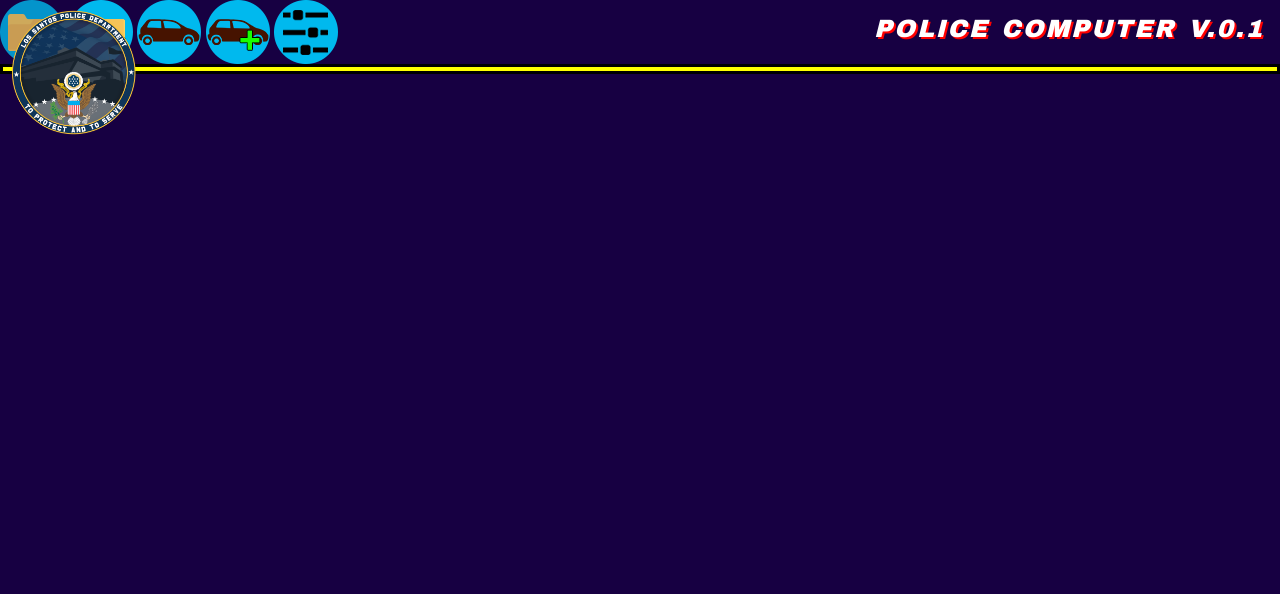
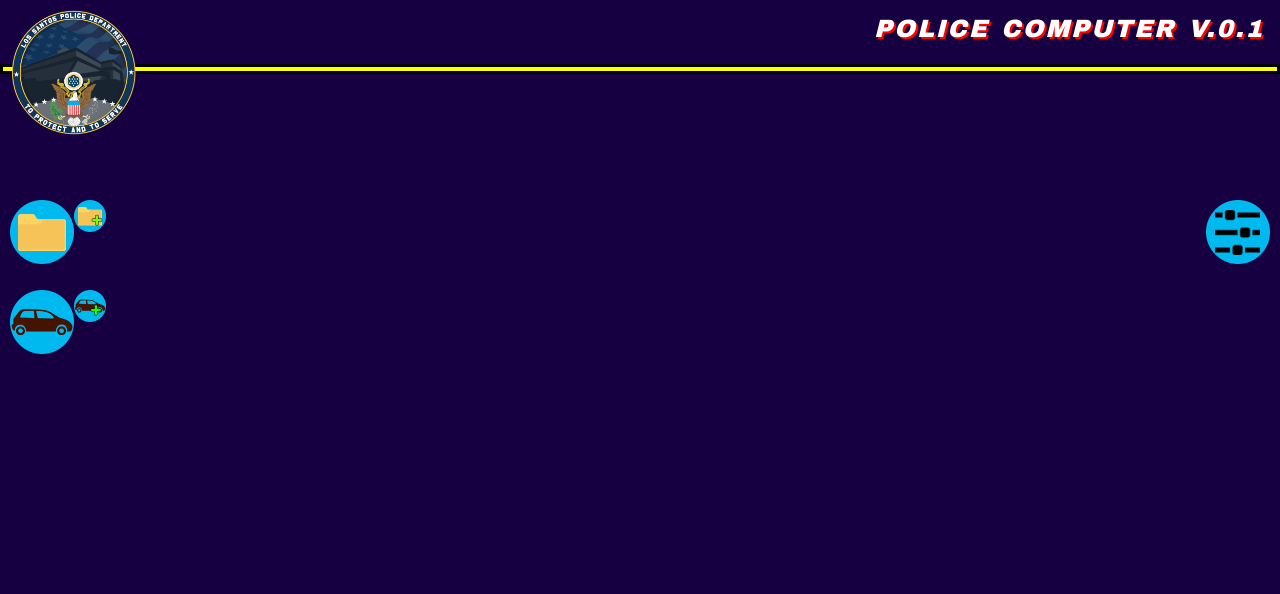
Before and after one commit to NotFckingFex/NotFckingFex.github.io, a PHP site: page / in a window 1280 px wide. Shown: the top 594 px of the page. Run offline with PHP 8.4, Linux system fonts and the light colour scheme; some libraries are stand-ins or nearby versions.

Commit message:
Update style.css

```diff
--- a/css/style.css
+++ b/css/style.css
@@ -49,6 +49,8 @@
     text-transform: uppercase;
 }
 
+
+
 .footer {
     position: fixed;
     font-size: 12px;
@@ -65,3 +67,101 @@
     width: 100%;
     text-align: center;
 }
+
+#vehicleicon {
+    position: fixed;
+    top: 290px; /* your required value */
+    left: 10px;
+    width: 64px;
+    height: 64px;
+}
+
+#vehiclecreate {
+    position: fixed;
+    top: 290px; /* your required value */
+    left: 74px;
+    width: 32px;
+    height: 32px;
+    position: fixed;
+}
+#foldericon {
+    position: fixed;
+    top: 200px; /* your required value */
+    left: 10px;
+    width: 64px;
+    height: 64px;
+    position: fixed;
+}
+
+#foldercreate {
+    position: fixed;
+    top: 200px; /* your required value */
+    left: 74px;
+    width: 32px;
+    height: 32px;
+    position: fixed;
+}
+
+#settingsicon {
+    position: fixed;
+    top: 200px; /* your required value */
+    right: 10px;
+    width: 64px;
+    height: 64px;
+    position: fixed;
+}
+
+
+
+
+
+
+.login-form {
+    width: 340px;
+    margin: 150px auto;
+}
+.login-form form {
+    margin-bottom: 15px;
+    background: #f7f7f7;
+    box-shadow: 0px 2px 2px rgba(0, 0, 0, 0.3);
+    padding: 30px;
+}
+.login-form h2 {
+    margin: 0 0 15px;
+}
+.form-control, .btn {
+    min-height: 38px;
+    border-radius: 2px;
+}
+.btn {
+    font-size: 15px;
+    font-weight: bold;
+}
+
+#regi {
+    position: absolute;
+    top: 110px;
+    right: 47%;
+    font-size: 25px;
+    font-family: "Arial Black", Gadget, sans-serif;
+    color: #ffffff;
+    text-shadow: 2px 2px #ff0000;
+    text-transform: uppercase;
+}
+
+#logintext {
+    position: absolute;
+    top: 110px;
+    right: 48%;
+    font-size: 25px;
+    font-family: "Arial Black", Gadget, sans-serif;
+    color: #ffffff;
+    text-shadow: 2px 2px #ff0000;
+    text-transform: uppercase;
+}
+.container {
+    height: 60%;
+    display: flex;
+    justify-content: center;
+    align-items: center;
+}
```
